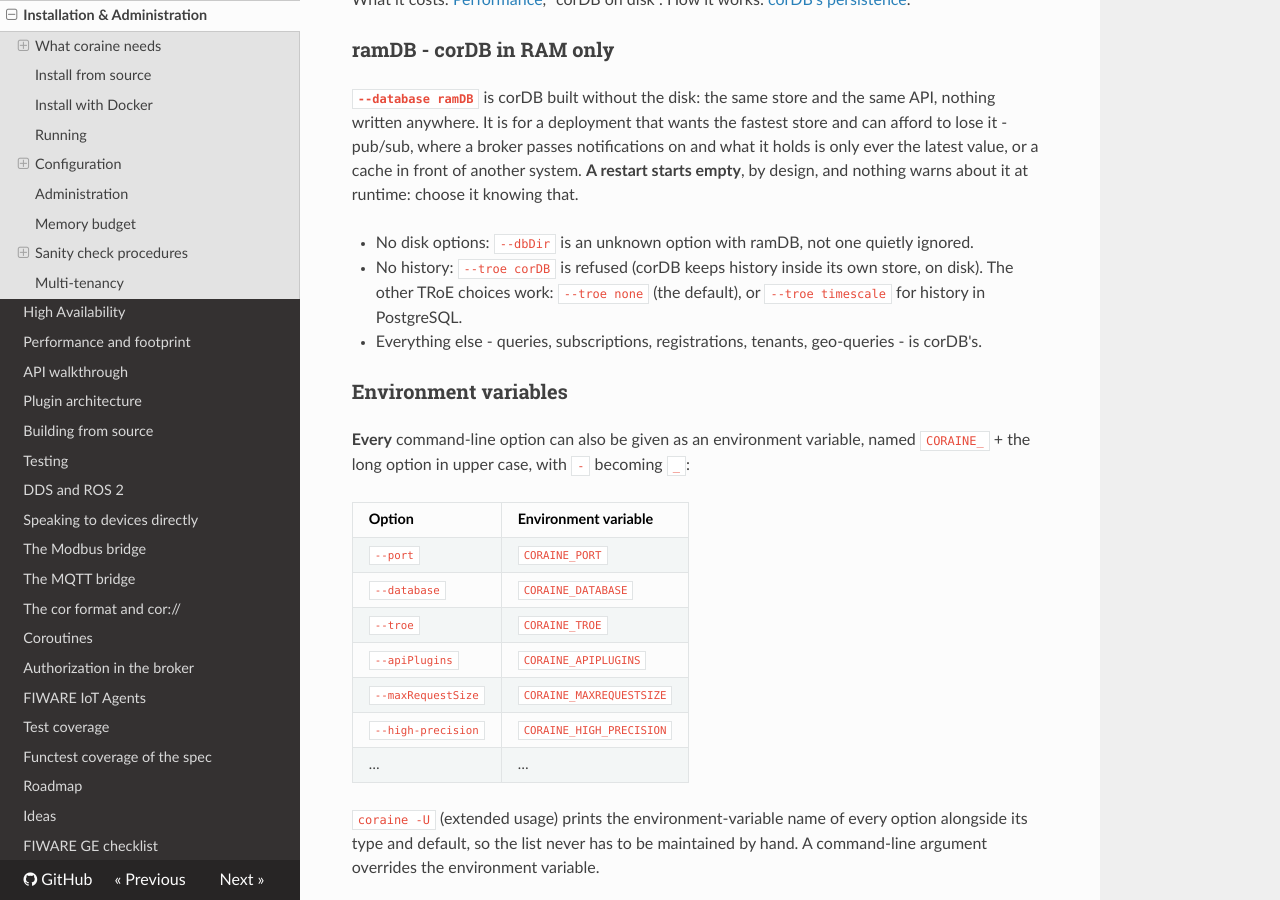
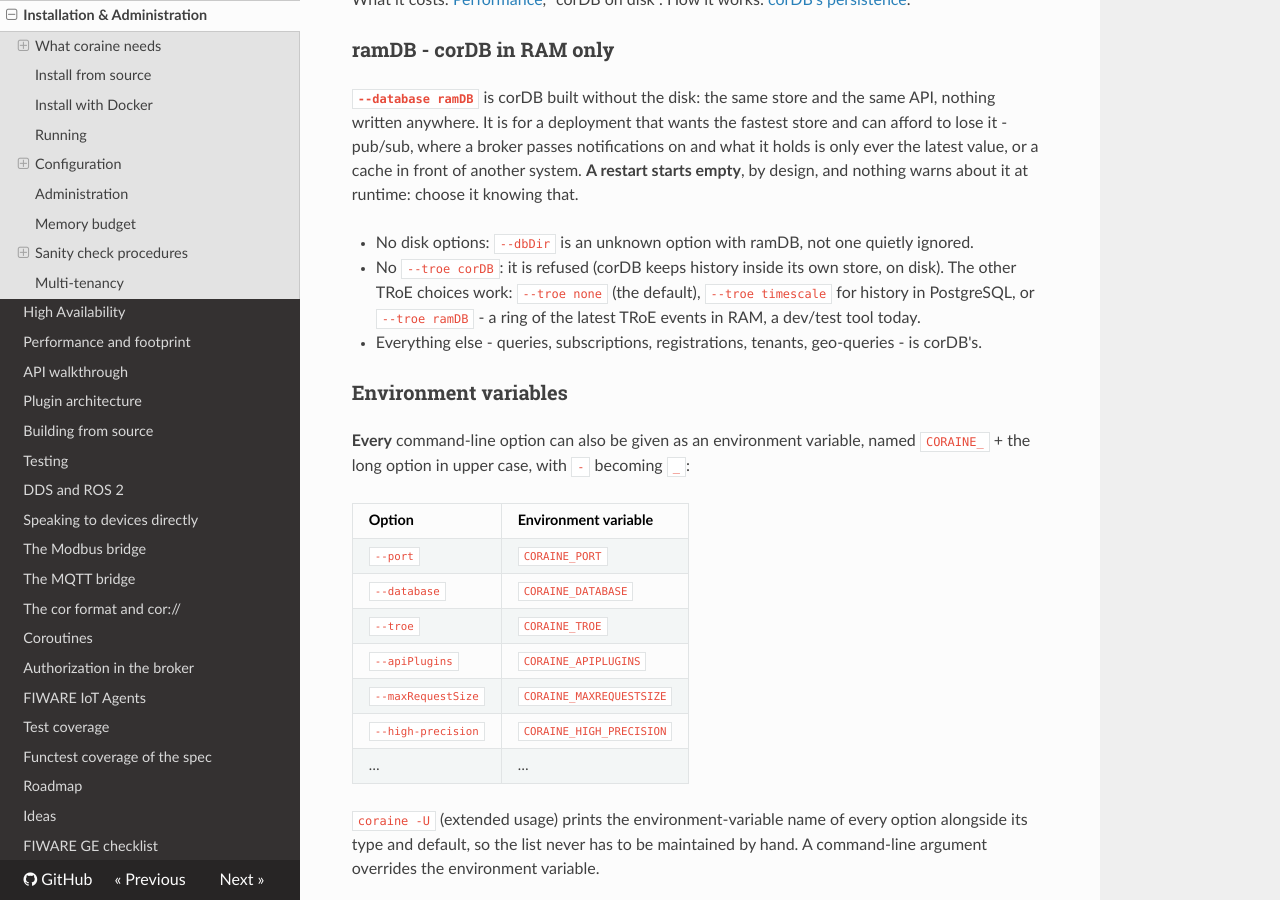
Before and after one commit to SEAMWARE/coraine, an MkDocs documentation site: the page built from doc/installation.md, in a window 1280 px wide and 900 px high, scrolled down 3704 px. Built offline with MkDocs 1.6.1, drawn with Linux system fonts in a browser that asks for light colours; nearby versions of some CDN libraries; comment, search, counter and statistics services are not loaded.

Commit message:
--troe ramDB: the TRoE ring, ramDB's - its five tests (the broker's TRoE events, through /admin/troe/dump) moved from troe_corDB_* with the ring, on ramDB whatever the suite's -db; the docs say so
Co-Authored-By: Claude Opus 5.5 <noreply@anthropic.com>

```diff
--- a/doc/installation.md
+++ b/doc/installation.md
@@ -135,9 +135,9 @@ a cache in front of another system. **A restart starts empty**, by design, and n
 at runtime: choose it knowing that.
 
 - No disk options: `--dbDir` is an unknown option with ramDB, not one quietly ignored.
-- No history: `--troe corDB` is refused (corDB keeps history inside its own store, on disk). The
-  other TRoE choices work: `--troe none` (the default), or `--troe timescale` for history in
-  PostgreSQL.
+- No `--troe corDB`: it is refused (corDB keeps history inside its own store, on disk). The other
+  TRoE choices work: `--troe none` (the default), `--troe timescale` for history in PostgreSQL, or
+  `--troe ramDB` - a ring of the latest TRoE events in RAM, a dev/test tool today.
 - Everything else - queries, subscriptions, registrations, tenants, geo-queries - is corDB's.
 
 ### Environment variables
```
Also changed, not shown: doc/plugin-architecture.md (+2 -1 lines), 5 other files.
